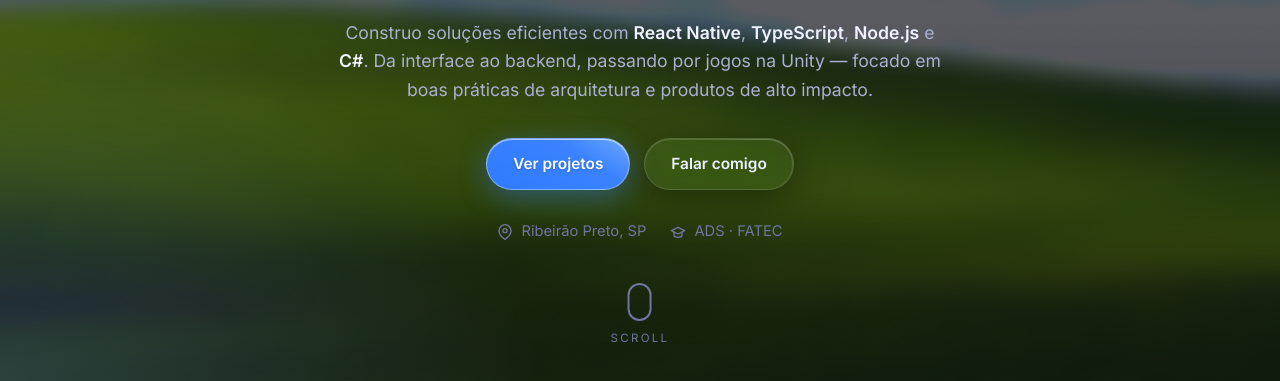
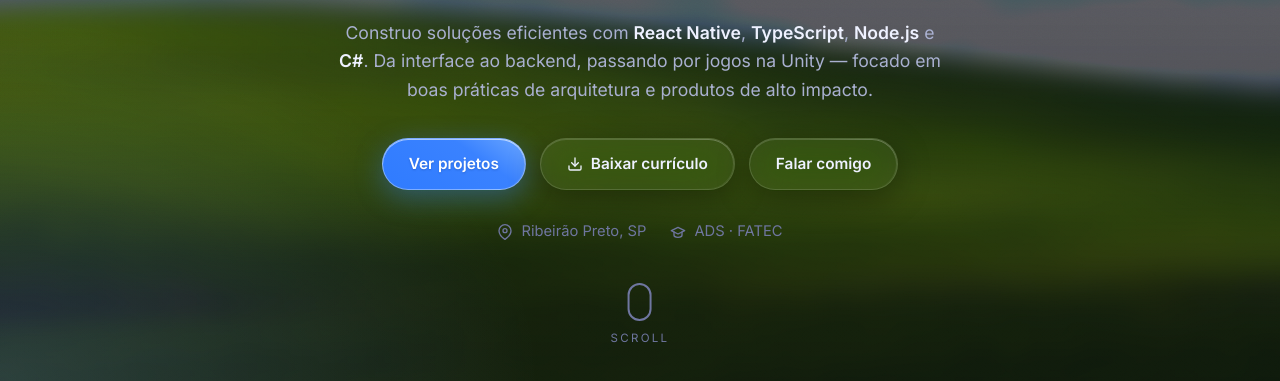
Before and after one commit to NicolasBastos027/portifolio-2.0, a plain HTML site: page index.html in a window 1280 px wide. Shown: the part 419-800 px from the top of the page. Drawn offline with Linux system fonts and the light colour scheme.

Commit message:
botão de download readicionado

```diff
--- a/index.html
+++ b/index.html
@@ -55,6 +55,11 @@
         </p>
         <div class="hero-cta">
           <a href="#projetos" class="btn btn-primary glass">Ver projetos</a>
+          <a href="assets/curriculo-nicolas-bastos.pdf" download="Curriculo-Nicolas-Bastos.pdf"
+             class="btn btn-ghost glass">
+            <svg class="ico" viewBox="0 0 24 24" fill="none" stroke="currentColor" stroke-width="2" stroke-linecap="round" stroke-linejoin="round"><path d="M21 15v4a2 2 0 0 1-2 2H5a2 2 0 0 1-2-2v-4"/><polyline points="7 10 12 15 17 10"/><line x1="12" y1="15" x2="12" y2="3"/></svg>
+            Baixar currículo
+          </a>
           <a href="#contato" class="btn btn-ghost glass">Falar comigo</a>
         </div>
         <div class="hero-meta">
```
